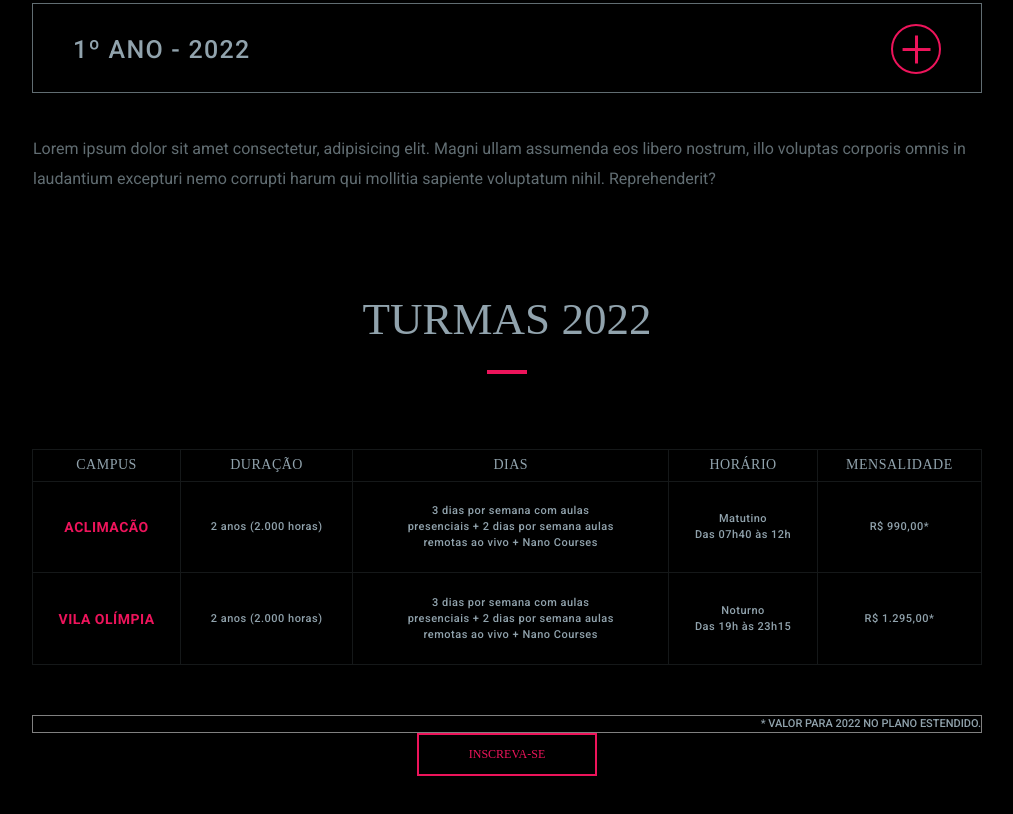
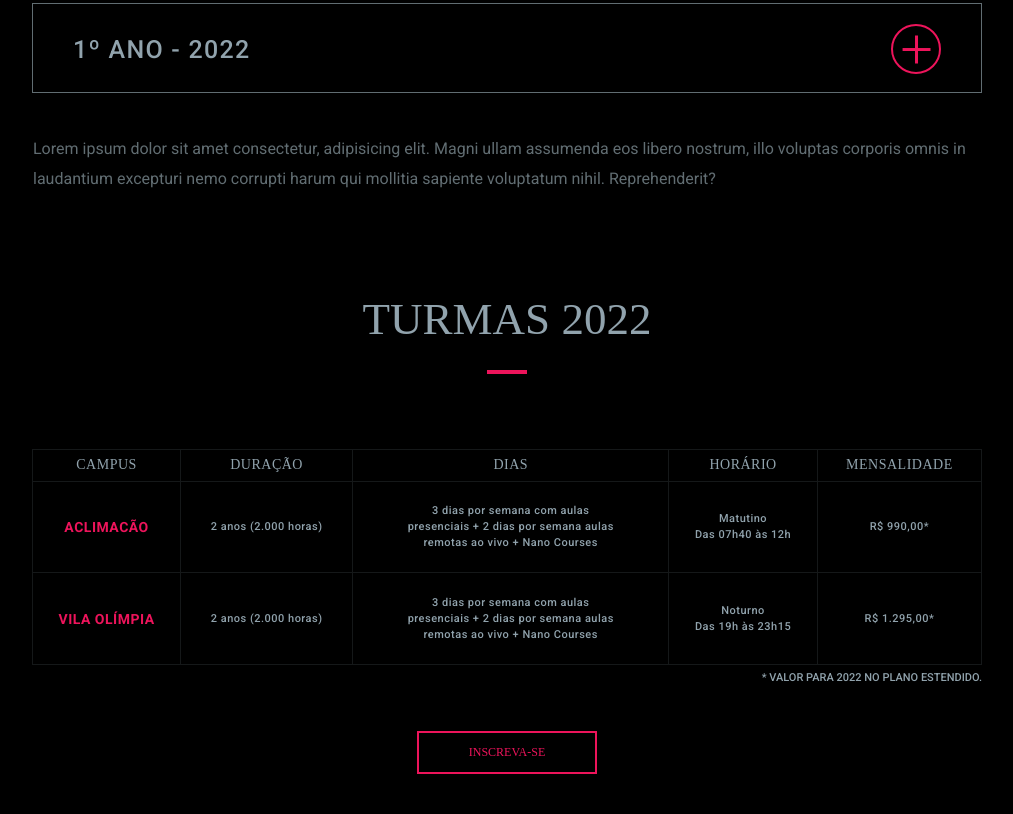
Before and after one commit to marcoshiroyshi/FrontEnd_Teste_FIAP, a plain HTML site: page index.html in a window 1280 px wide. Shown: the part 1877-2691 px from the top of the page, without its empty margins (133-1146 px from the left). Drawn offline with Linux system fonts and the light colour scheme; a web font is replaced by a local one.

Commit message:
table subtitle ok

```diff
--- a/css/globalize.css
+++ b/css/globalize.css
@@ -368,7 +368,9 @@ body {
     color: var(--light-gray);
     font-size: 1.1rem;
     line-height: 1.6rem;
-    border: 1px solid grey
+    position: relative;
+    bottom: 45px;
+
 
 }
 
```
